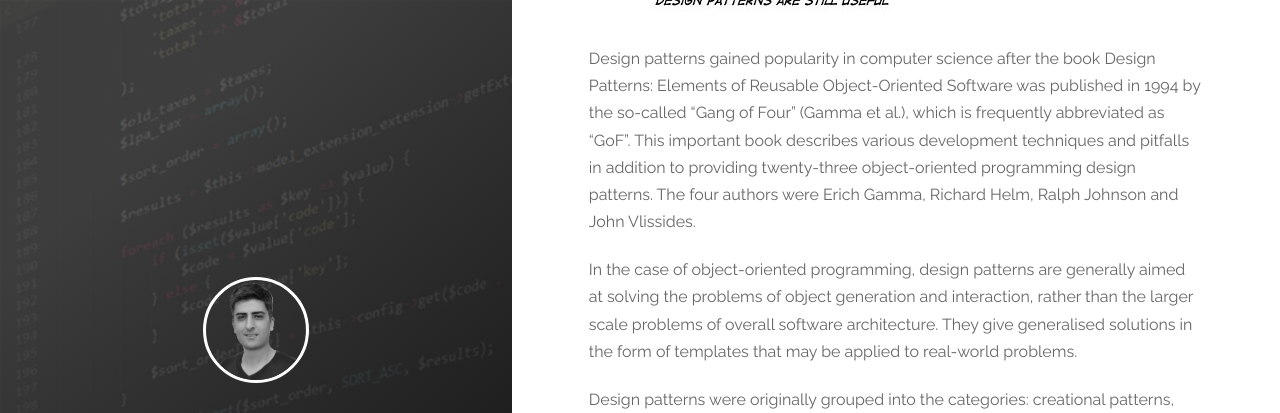
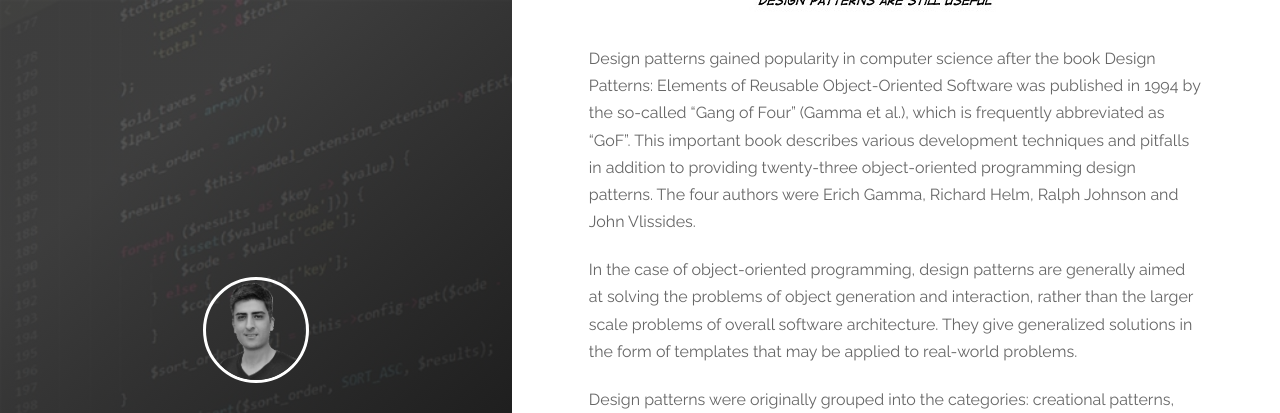
Before and after one commit to umutdogan/umutdogan.github.io, a Jekyll site: the page built from _posts/2018-07-05-software-design-patterns.md, in a window 1280 px wide and 900 px high, scrolled down 1143 px. Shown: the top 413 px of the window. Built offline with Jekyll 4.4.1, drawn with Linux system fonts in a browser that asks for light colours.

Commit message:
More fixes
Structural fixes

```diff
--- a/_config.yml
+++ b/_config.yml
@@ -1,7 +1,7 @@
 # Site settings
 title: Umut Dogan
 description: 'Software Developer - Consultant'
-url: 'http://umutdogan.com'
+url: 'https://www.umutdogan.com'
 baseurl: ''
 google_analytics: 'UA-30556208-1'
 # disqus_shortname: 'your-disqus-name'
--- a/_posts/2018-07-05-software-design-patterns.md
+++ b/_posts/2018-07-05-software-design-patterns.md
@@ -12,11 +12,14 @@
 
 If you are new to programming, probably you won't hear or use "design pattern" concept a lot for the first couple months/years. But after some time, when you start to write more meaningful programs, you'll definitely need to use some tested and proven design patterns in your code. Design patterns can speed up the development process by providing tested, proven development paradigms. Effective software design requires considering issues that may not become visible until later in the implementation. Reusing design patterns helps to prevent subtle issues that can cause major problems and improves code readability for coders and architects familiar with the patterns.
 
-![Design Patterns Are Still Useful]({{site.baseurl}}/images/2018-07-05-software-design-patterns.jpg)
+<p align="center">
+    <img src="../../images/2018-07-05-software-design-patterns.jpg" alt="Design Patterns Are Still Useful" title="Design Patterns Are Still Useful" />
+</p>
+
 
 Design patterns gained popularity in computer science after the book Design Patterns: Elements of Reusable Object-Oriented Software was published in 1994 by the so-called "Gang of Four" (Gamma et al.), which is frequently abbreviated as "GoF". This important book describes various development techniques and pitfalls in addition to providing twenty-three object-oriented programming design patterns. The four authors were Erich Gamma, Richard Helm, Ralph Johnson and John Vlissides.
 
-In the case of object-oriented programming, design patterns are generally aimed at solving the problems of object generation and interaction, rather than the larger scale problems of overall software architecture. They give generalised solutions in the form of templates that may be applied to real-world problems.
+In the case of object-oriented programming, design patterns are generally aimed at solving the problems of object generation and interaction, rather than the larger scale problems of overall software architecture. They give generalized solutions in the form of templates that may be applied to real-world problems.
 
 Design patterns were originally grouped into the categories: creational patterns, structural patterns, and behavioral patterns, and described using the concepts of delegation, aggregation, and consultation.
 
```
Also changed, not shown: 6 other files.
